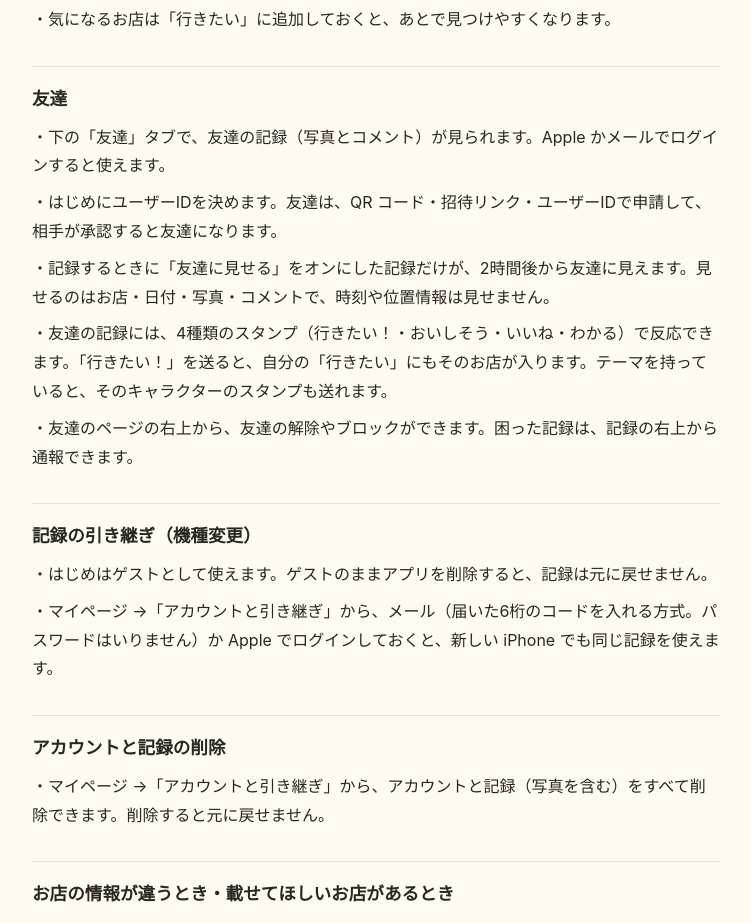
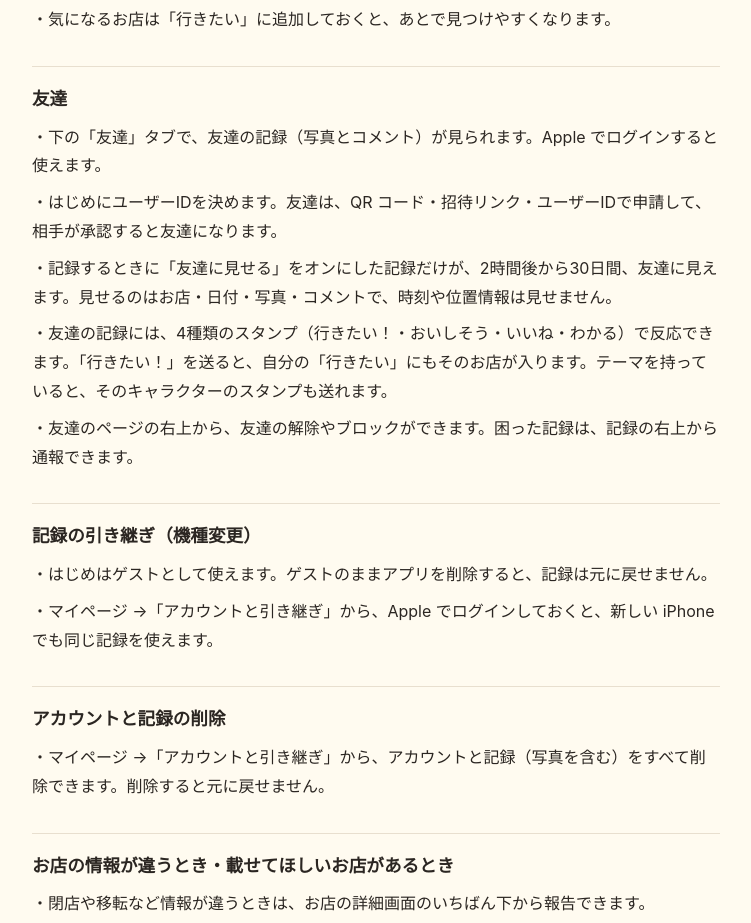
Before and after one commit to itsukishinoda0518-web/caferoam-legal, a plain HTML site: page support.html in a window 1280 px wide. Shown: the part 992-1915 px from the top of the page, without its empty margins (264-1015 px from the left). Drawn offline with Linux system fonts and the light colour scheme.

Commit message:
友達に見える期間を30日までにし、ログインを Apple だけに（改定日 2026-11-25）
Co-Authored-By: Claude Opus 5.5 <noreply@anthropic.com>

```diff
--- a/support.html
+++ b/support.html
@@ -40,14 +40,14 @@ footer{margin-top:40px;padding-top:16px;border-top:1px solid var(--line)}
 <p>・「探す」タブでは、店名で探したり、エリアや「行きたい」で絞り込んだり、気分から探したりできます。</p>
 <p>・気になるお店は「行きたい」に追加しておくと、あとで見つけやすくなります。</p>
 <h2>友達</h2>
-<p>・下の「友達」タブで、友達の記録（写真とコメント）が見られます。Apple かメールでログインすると使えます。</p>
+<p>・下の「友達」タブで、友達の記録（写真とコメント）が見られます。Apple でログインすると使えます。</p>
 <p>・はじめにユーザーIDを決めます。友達は、QR コード・招待リンク・ユーザーIDで申請して、相手が承認すると友達になります。</p>
-<p>・記録するときに「友達に見せる」をオンにした記録だけが、2時間後から友達に見えます。見せるのはお店・日付・写真・コメントで、時刻や位置情報は見せません。</p>
+<p>・記録するときに「友達に見せる」をオンにした記録だけが、2時間後から30日間、友達に見えます。見せるのはお店・日付・写真・コメントで、時刻や位置情報は見せません。</p>
 <p>・友達の記録には、4種類のスタンプ（行きたい！・おいしそう・いいね・わかる）で反応できます。「行きたい！」を送ると、自分の「行きたい」にもそのお店が入ります。テーマを持っていると、そのキャラクターのスタンプも送れます。</p>
 <p>・友達のページの右上から、友達の解除やブロックができます。困った記録は、記録の右上から通報できます。</p>
 <h2>記録の引き継ぎ（機種変更）</h2>
 <p>・はじめはゲストとして使えます。ゲストのままアプリを削除すると、記録は元に戻せません。</p>
-<p>・マイページ →「アカウントと引き継ぎ」から、メール（届いた6桁のコードを入れる方式。パスワードはいりません）か Apple でログインしておくと、新しい iPhone でも同じ記録を使えます。</p>
+<p>・マイページ →「アカウントと引き継ぎ」から、Apple でログインしておくと、新しい iPhone でも同じ記録を使えます。</p>
 <h2>アカウントと記録の削除</h2>
 <p>・マイページ →「アカウントと引き継ぎ」から、アカウントと記録（写真を含む）をすべて削除できます。削除すると元に戻せません。</p>
 <h2>お店の情報が違うとき・載せてほしいお店があるとき</h2>
```
Also changed, not shown: privacy.html (+2 -2 lines), terms.html (+1 -1 lines).
